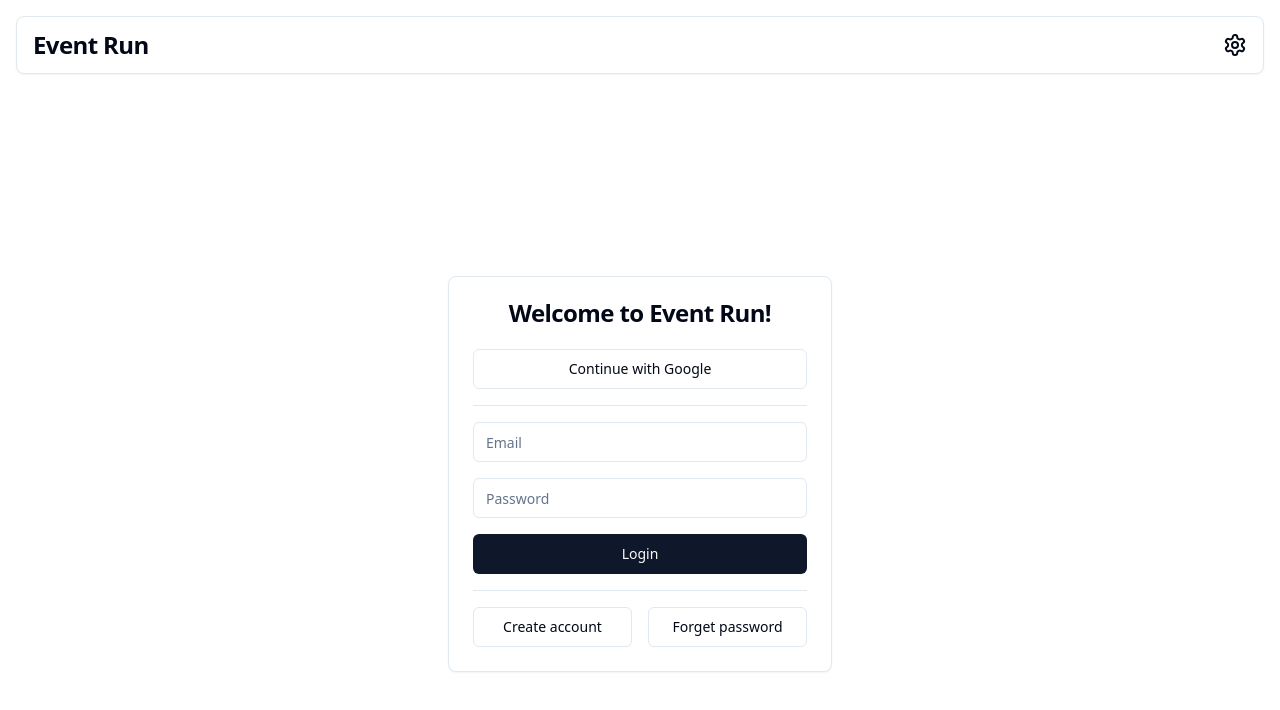
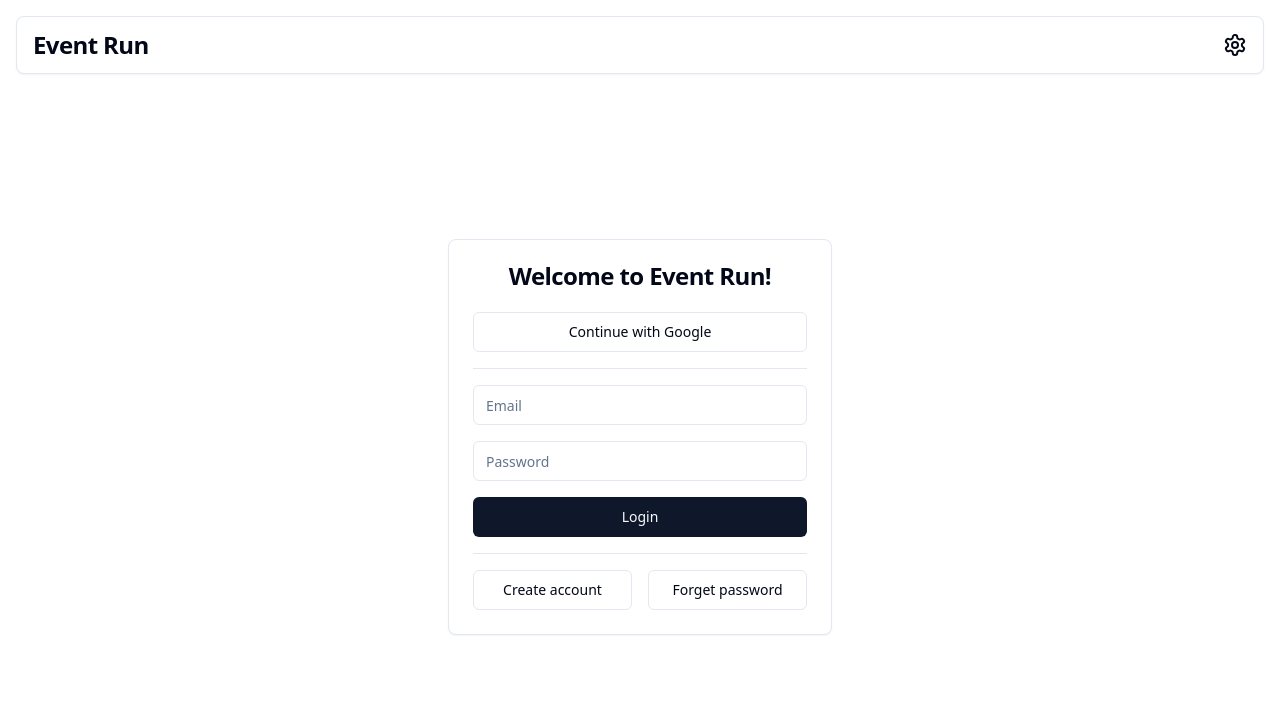
Before and after one commit to henrytsyu/event-run, a Next.js app: page /login in a window 1280 px wide. Shown: the top 710 px of the page. Built offline with nearby package versions, Linux system fonts and the light colour scheme.

Commit message:
fix: component height for login page

```diff
--- a/app/layout.tsx
+++ b/app/layout.tsx
@@ -16,7 +16,7 @@ export default function RootLayout({
 }) {
   return (
     <html lang="en">
-      <body>
+      <body className="flex flex-col h-screen">
         <AppBar />
         {children}
         <Toaster />
--- a/app/login/page.tsx
+++ b/app/login/page.tsx
@@ -24,7 +24,7 @@ export default function Login() {
   };
 
   return (
-    <main className="h-screen flex items-center justify-center">
+    <main className="flex h-full items-center justify-center">
       <Card className="min-w-96">
         <CardHeader>
           <CardTitle className="flex justify-center">
```
